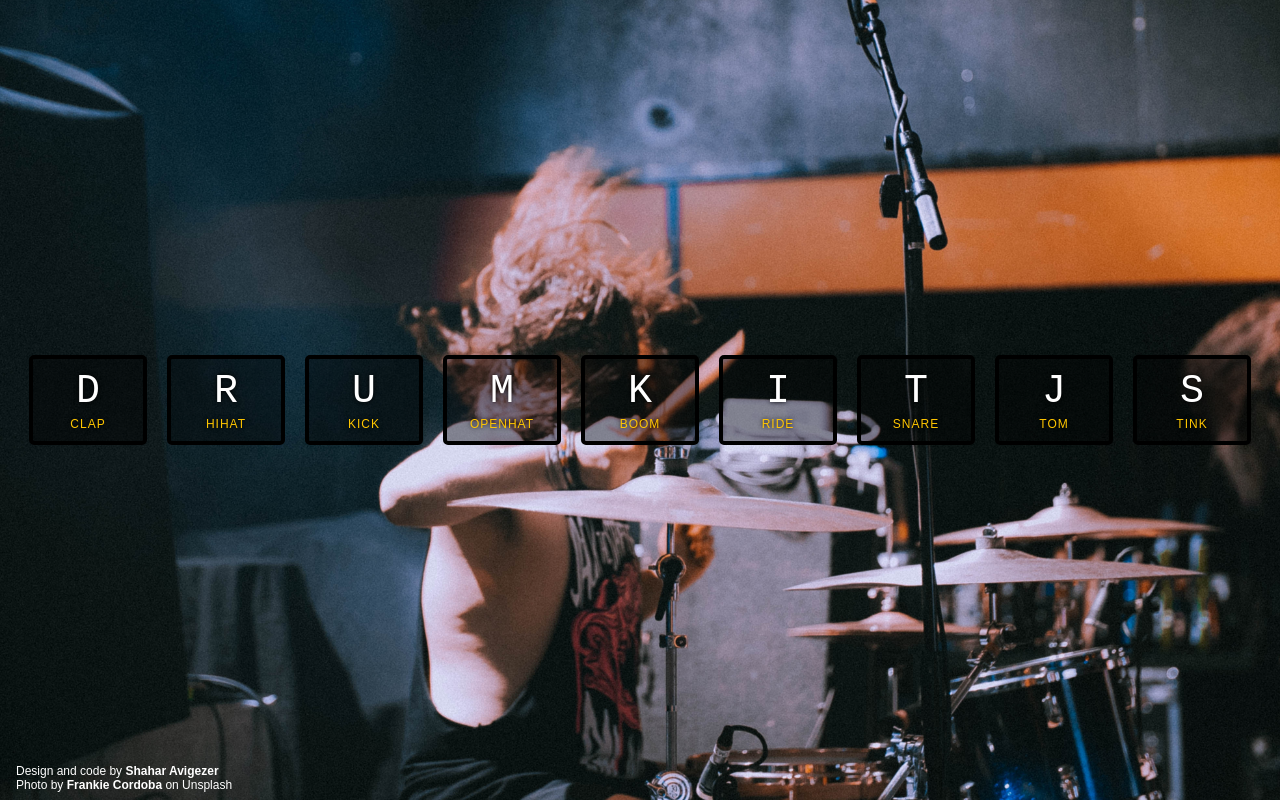
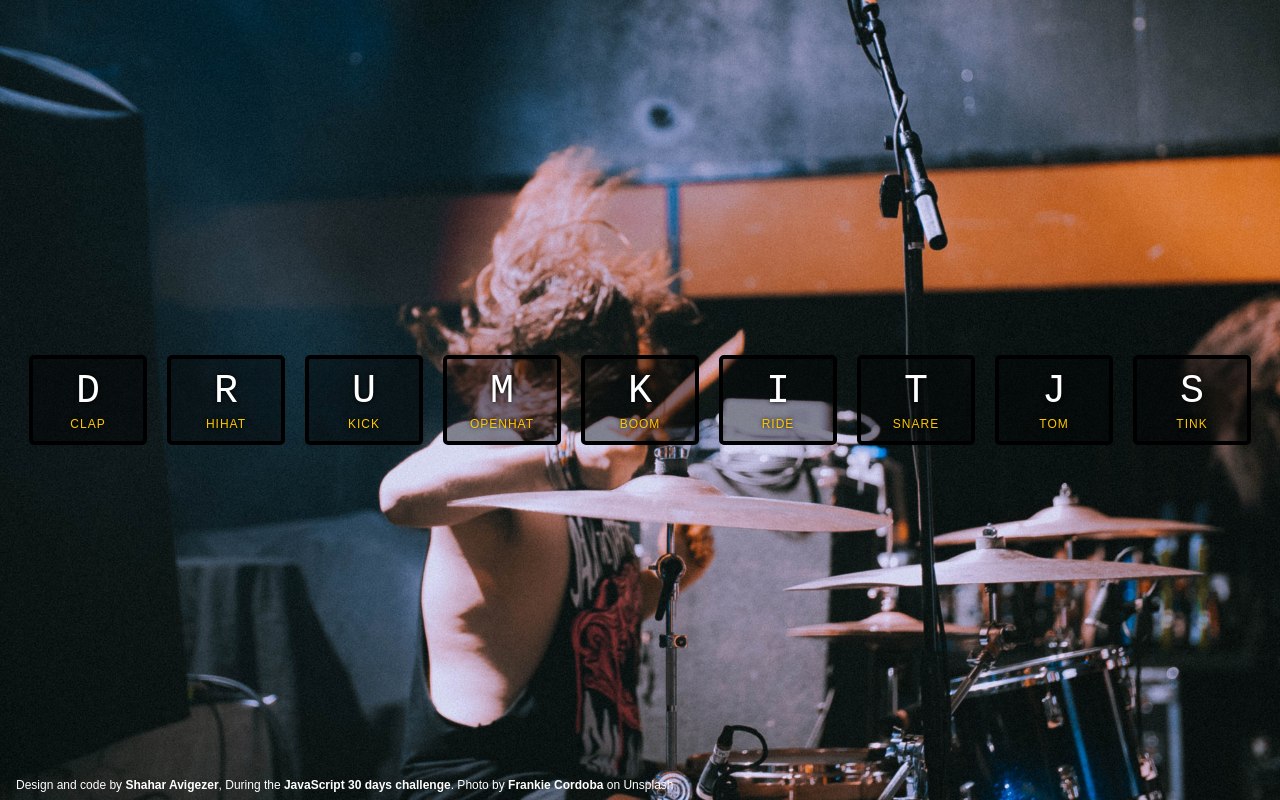
Before and after one commit to ShaharAvigezer/JavaScript30, a plain HTML site: page 01 - Drum Kit/index.html in a window 1280 px wide. Drawn offline with Linux system fonts and the light colour scheme.

Commit message:
added credit to js30

```diff
--- a/01 - Drum Kit/index.html
+++ b/01 - Drum Kit/index.html
@@ -45,8 +45,8 @@
         <span class="sound">tink</span>
       </div>
     </div>
-    <div class="bottom-left">Design and code by <a href ="http://avigezerit.com/" target = "_blank">Shahar Avigezer</a>
-    </br>Photo by <a href = "https://unsplash.com/@foulsterr?utm_medium=referral&utm_campaign=photographer-credit&utm_content=creditBadge" target = "_blank">Frankie Cordoba</a> on Unsplash</div>
+    <div class="bottom-left">Design and code by <a href ="http://avigezerit.com/" target = "_blank">Shahar Avigezer</a>, During the <a href = "https://javascript30.com/" target = "_blank">JavaScript 30 days challenge</a>. Photo by <a href = "https://unsplash.com/@foulsterr?utm_medium=referral&utm_campaign=photographer-credit&utm_content=creditBadge" target = "_blank">Frankie Cordoba</a> on Unsplash
+   </div>
   </div>
 
   <audio data-key="68" src="sounds/clap.wav"></audio>
```
